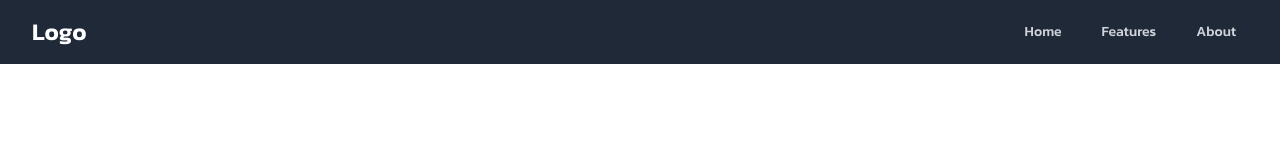
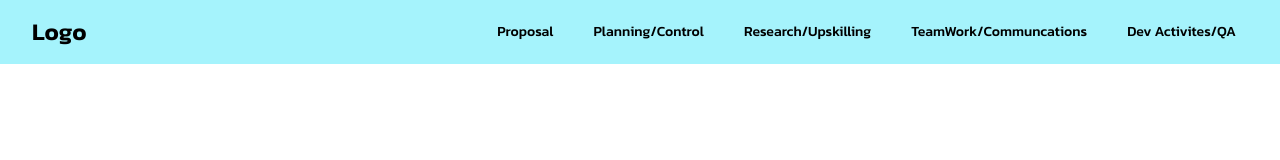
Before and after one commit to Finappster-Delta-V2/finappster-delta-v2-portfolio, a React (Vite) app: page / in a window 1280 px wide. Shown: the top 160 px of the page. Built offline with nearby package versions, Linux system fonts and the light colour scheme.

Commit message:
update navbar

```diff
--- a/src/App.jsx
+++ b/src/App.jsx
@@ -1,7 +1,7 @@
 import { motion } from "framer-motion";
 
 import Home from "./pages/Home";
-import { NavBar } from "./components/NavBar";
+import NavBar from "./components/NavBar";
 
 const App = () => {
   return (
--- a/src/components/NavBar.jsx
+++ b/src/components/NavBar.jsx
@@ -1,42 +1,52 @@
 import React, { useState } from "react";
 import { FiMenu, FiX } from "react-icons/fi";
 
-export const NavBar = () => {
+const NavBar = () => {
   const [isOpen, setIsOpen] = useState(false);
 
   return (
-    <nav className="fixed z-10 w-full bg-gray-800">
-      <div className="mx-auto max-w-7xl px-4 sm:px-6 lg:px-8">
+    <nav className="fixed z-10 w-full bg-cyan-200">
+      <div className="max-w-9xl mx-auto px-4 sm:px-6 lg:px-8">
         <div className="flex h-16 items-center justify-between">
-          <div className="flex items-center">
-            <div className="text-2xl font-semibold text-white">Logo</div>
-          </div>
+          <div className="text-2xl font-semibold text-black">Logo</div>
           <div className="hidden md:block">
             <div className="ml-10 flex items-baseline space-x-4">
               <a
                 href="#"
-                className="rounded-md px-3 py-2 text-sm font-medium text-gray-300 hover:text-white"
+                className="rounded-md px-3 py-2 text-sm font-medium text-black hover:text-white"
               >
-                Home
+                Proposal
               </a>
               <a
                 href="#"
-                className="rounded-md px-3 py-2 text-sm font-medium text-gray-300 hover:text-white"
+                className="rounded-md px-3 py-2 text-sm font-medium text-black hover:text-white"
               >
-                Features
+                Planning/Control
               </a>
               <a
                 href="#"
-                className="rounded-md px-3 py-2 text-sm font-medium text-gray-300 hover:text-white"
+                className="rounded-md px-3 py-2 text-sm font-medium text-black hover:text-white"
               >
-                About
+                Research/Upskilling
+              </a>
+              <a
+                href="#"
+                className="rounded-md px-3 py-2 text-sm font-medium text-black hover:text-white"
+              >
+                TeamWork/Communcations
+              </a>
+              <a
+                href="#"
+                className="rounded-md px-3 py-2 text-sm font-medium text-black hover:text-white"
+              >
+                Dev Activites/QA
               </a>
             </div>
           </div>
           <div className="-mr-2 flex md:hidden">
             <button
               onClick={() => setIsOpen(!isOpen)}
-              className="inline-flex items-center justify-center rounded-md bg-gray-800 p-2 text-gray-400 hover:bg-gray-700 hover:text-white focus:outline-none"
+              className="inline-flex items-center justify-center rounded-md bg-cyan-200 p-2 text-black hover:bg-cyan-500 hover:text-white focus:outline-none"
             >
               <span className="sr-only">Open main menu</span>
               {isOpen ? <FiX /> : <FiMenu />}
@@ -48,24 +58,38 @@ export const NavBar = () => {
         <div className="space-y-1 px-2 pt-2 pb-3">
           <a
             href="#"
-            className="block rounded-md px-3 py-2 text-base font-medium text-white"
+            className="block rounded-md px-3 py-2 text-base font-medium text-black"
           >
-            Home
+            Proposal
           </a>
           <a
             href="#"
-            className="block rounded-md px-3 py-2 text-base font-medium text-gray-300"
+            className="block rounded-md px-3 py-2 text-base font-medium text-black"
           >
-            Features
+            Planning/Control
           </a>
           <a
             href="#"
-            className="block rounded-md px-3 py-2 text-base font-medium text-gray-300"
+            className="block rounded-md px-3 py-2 text-base font-medium text-black"
           >
-            About
+            Researching/Upskilling
+          </a>
+          <a
+            href="#"
+            className="block rounded-md px-3 py-2 text-base font-medium text-black"
+          >
+            Teamwork/Communication
+          </a>
+          <a
+            href="#"
+            className="block rounded-md px-3 py-2 text-base font-medium text-black"
+          >
+            Dev Activities/QaA
           </a>
         </div>
       </div>
     </nav>
   );
 };
+
+export default NavBar;
```
